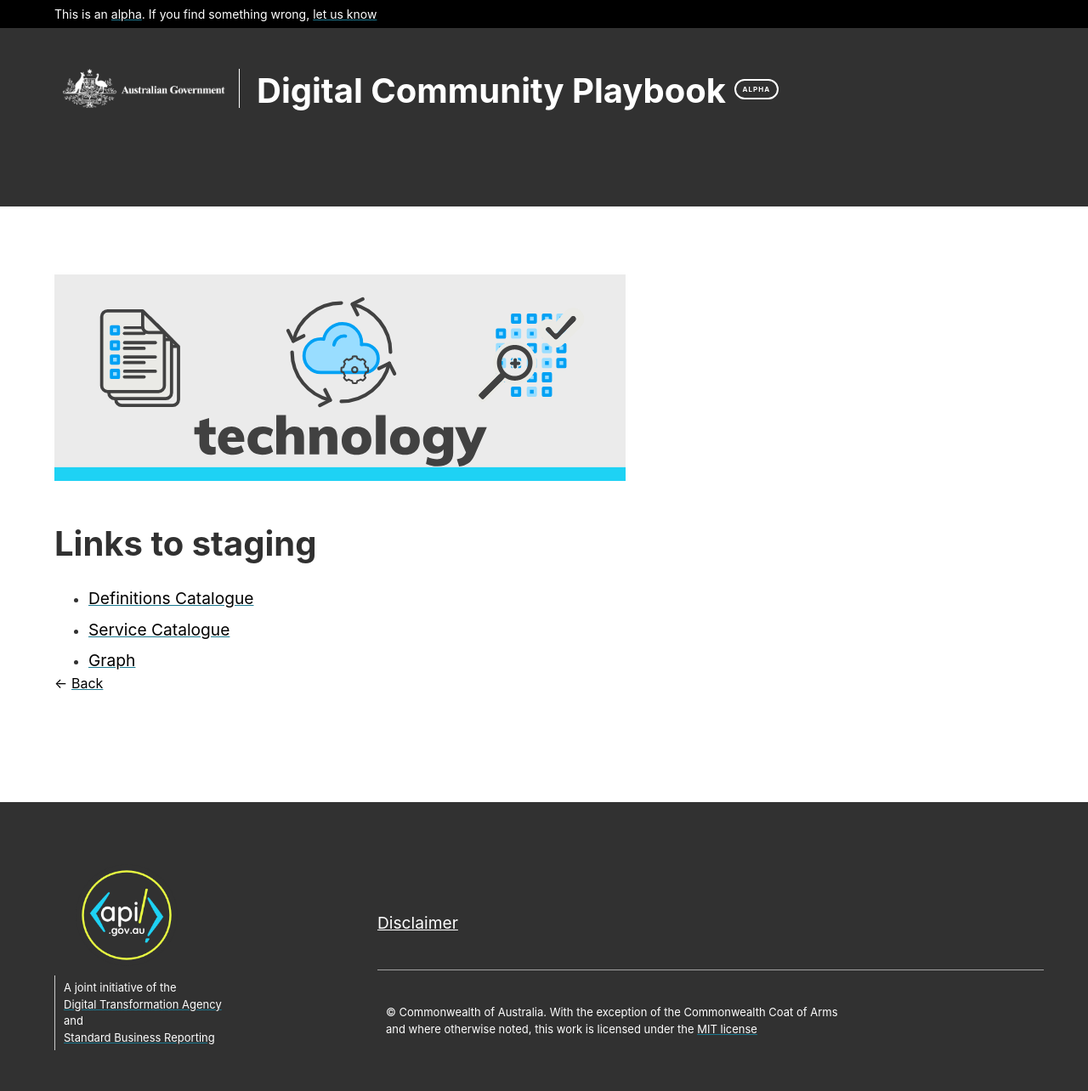
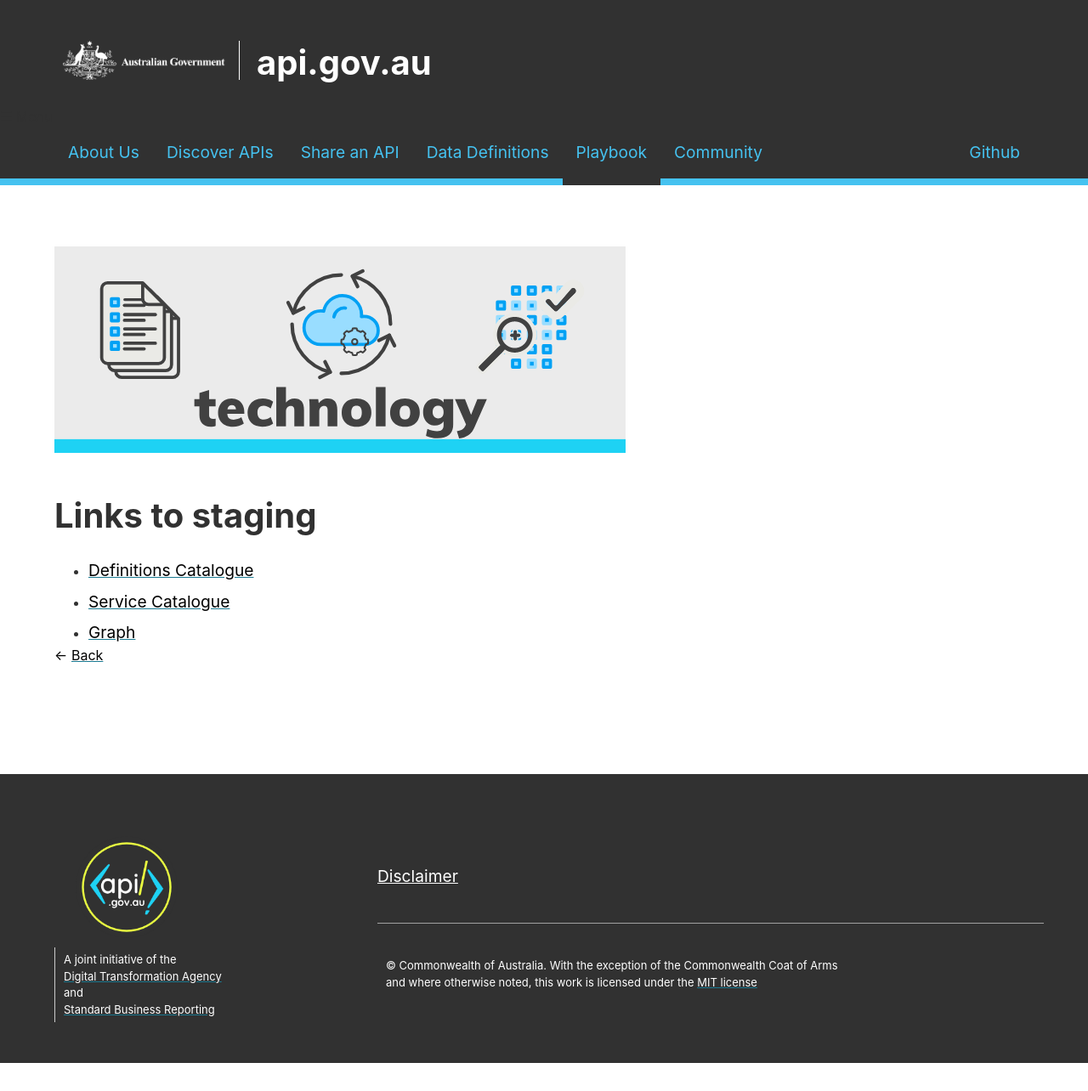
Before and after one commit to dxa/playbook, a Jekyll site: the page built from staging.md, in a window 1280 px wide. Shown: the whole page at 85% size. Built offline with Jekyll 4.4.1, drawn with Linux system fonts in a browser that asks for light colours; nearby versions of some CDN libraries; a style sheet for code colours, icons or effects is not loaded; after the commit the page ends 1251 px from its top, so only the background shows below that.

Commit message:
Consistent nav

```diff
--- a/_layouts/base.html
+++ b/_layouts/base.html
@@ -1,6 +1,8 @@
 <!DOCTYPE html>
+
 <html>
-<head>
+    <head>
+
 
         <!-- Global site tag (gtag.js) - Google Analytics -->
         <script async="async" src="https://www.googletagmanager.com/gtag/js?id=UA-61222473-22"></script>
@@ -12,54 +14,66 @@
         </script>
 
 
-
         <meta charset="utf-8" />
         <meta name="viewport" content="width=device-width, initial-scale=1, maximum-scale=1" />
 
-  <title>Digital Community Playbook</title>
+            <title>Playbook</title>
+            <meta name="description" content="Making it easier to discover and implement APIs offered by the Australian state, territory and federal government." />
 
-        <link rel="icon" type="image/png" href="https://api.gov.au/img/favicon-196x196.png" sizes="196x196" />
-        <link rel="icon" type="image/png" href="https://api.gov.au/img/favicon-32x32.png" sizes="32x32" />
-        <link rel="icon" type="image/png" href="https://api.gov.au/img/favicon-16x16.png" sizes="16x16" />
-        <link rel="icon" type="image/png" href="https://api.gov.au/img/favicon-128.png" sizes="128x128" />
-
-        <link rel="stylesheet" href="/css/furnace.min.css" />
-        <link rel="stylesheet" href="/playbook/css/custom.css" />
-        <link rel="stylesheet" href="/css/common.css" />
-
-        <!--[if IE 9]>
-        <link rel="stylesheet" href="https://highlightjs.org/static/demo/styles/atom-one-light.css" />
-        <script src="//cdnjs.cloudflare.com/ajax/libs/highlight.js/9.12.0/highlight.min.js"></script>
-        <![endif]-->
-        <!--[if !IE]><!-->
-        <link rel="stylesheet" href="https://highlightjs.org/static/demo/styles/atom-one-light.css" />
-        <script src="https://cdnjs.cloudflare.com/ajax/libs/highlight.js/9.12.0/highlight.min.js"></script>
-        <!--<![endif]-->
-
-</head>
-<body class="au-body au-grid">
+        <link rel="icon" type="image/png" href="/img/favicon-196x196.png" sizes="196x196" />
+        <link rel="icon" type="image/png" href="/img/favicon-32x32.png" sizes="32x32" />
+        <link rel="icon" type="image/png" href="/img/favicon-16x16.png" sizes="16x16" />
+        <link rel="icon" type="image/png" href="/img/favicon-128.png" sizes="128x128" />
 
 
-    <section class="phase-banner">
-        <div class="wrapper au-grid container container-fluid">
-            This is an <a href="https://www.dta.gov.au/standard/service-design-and-delivery-process/" class="dss_stage_link">alpha</a>. If you find something wrong, <a href="https://github.com/apigovau/playbook/issues/new" class="dss_stage_link">let us know</a>
-        </div>
-    </section>
+        <link rel="stylesheet" href="/playbook/css/furnace.min.css" />
+        <link rel="stylesheet" href="/playbook/css/custom.css" />
+        <link rel="stylesheet" href="/playbook/css/common.css" />
+
+    </head>
+    <body class="au-body au-grid">
+
 
     <header class="au-grid au-header au-header--hero au-header--dark hero_header" role="banner">
             <div class="container main_header">
+                        <h1 class="au-header-heading">
+                            <img class="hero_logo au-responsive-media-img" src="/img/header-logo-agov.png" alt="Australian Government logo" />
+                            <a href="/">api.gov.au</a>
+                        </h1>
+            </div>
+
+            <nav class="au-main-nav" aria-label="main navigation">
+                <input type="checkbox" id="menu">
+                    <label for="menu">☰ Menu</label>
+                </input>
+               <div class="container">
+                  <div class="row">
+                     <div class="col-md-12">
+                        <div id="main-nav-default" class="au-main-nav__content">
+                           <div class="au-main-nav__menu">
+                              <div class="au-main-nav__menu-inner">
+                                 <div class="au-main-nav__focus-trap-top"></div>
+                                 <ul class="au-link-list">
+                                    <li><a href="/">About Us</a></li>
+                                    <li><a href="/apis">Discover APIs</a></li>
+                                    <li><a href="/share">Share an API</a></li>
+                                    <li><a href="/definitions">Data Definitions</a></li>
+                                    <li class="active"><a href="/playbook">Playbook</a></li>
+                                    <li><a href="/community/">Community</a></li>
+                                    <li class="githubLink"><a target="_blank" href="https://github.com/apigovau/api-gov-au">Github</a></li>
+                                 </ul>
+                                 <div class="au-main-nav__focus-trap-bottom"></div>
+                              </div>
+                           </div>
+                        </div>
+                     </div>
+                  </div>
+               </div>
+            </nav>
 
 
+        </header>
 
-                        <h1 class="au-header-heading">
-                            <img class="hero_logo au-responsive-media-img" src="/img/header-logo-agov.png" alt="Australian Government logo" />
-                            <a href="/playbook">Digital Community Playbook</a>
-                            <span class="badge">ALPHA</span>
-                        </h1>
-
-            </div>
-
-        </header>
 
 <main class="container">
 
--- a/css/common.css
+++ b/css/common.css
@@ -346,7 +346,7 @@ input:focus + label {
     flex-direction: column;
     border-bottom: 1px solid rgb(162, 162, 162);
     padding-bottom: 40px;
-    padding-top: 80px;
+    padding-top: 50px;
     margin-left: 10px !important;
 }
 
@@ -356,7 +356,7 @@ input:focus + label {
 }
 
 .footer .footer-links li {
-    display: inline;
+    display: block;
 }
 
 .footer .footer-links li a {
@@ -491,3 +491,35 @@ body a {
     color: black !important;
     text-decoration-color: #1B7991 !important;
 }
+
+
+
+.api_nav P
+{
+    border-bottom: 1px solid lightgray;
+    padding-bottom: 5px;
+    padding-top: 5px;
+    font-size: large;
+    font-weight: bold;
+    margin-bottom: 0px;
+    margin-top: 20px;
+}
+.api_nav LI
+{
+    margin-top: 0px !important;
+    margin-bottom: 0px !important;
+    font-size: smaller;
+}
+.api_nav
+{
+    border-right: 1px solid lightgray;
+}
+.api_nav .current_page
+{
+    background: #313131;
+    padding-left: 10px;
+}
+.api_nav .current_page A
+{
+    color: white !important;
+}
```
Also changed, not shown: other parts of _layouts/base.html (+0 -4 lines), _layouts/landing.html (+57 -20 lines).
